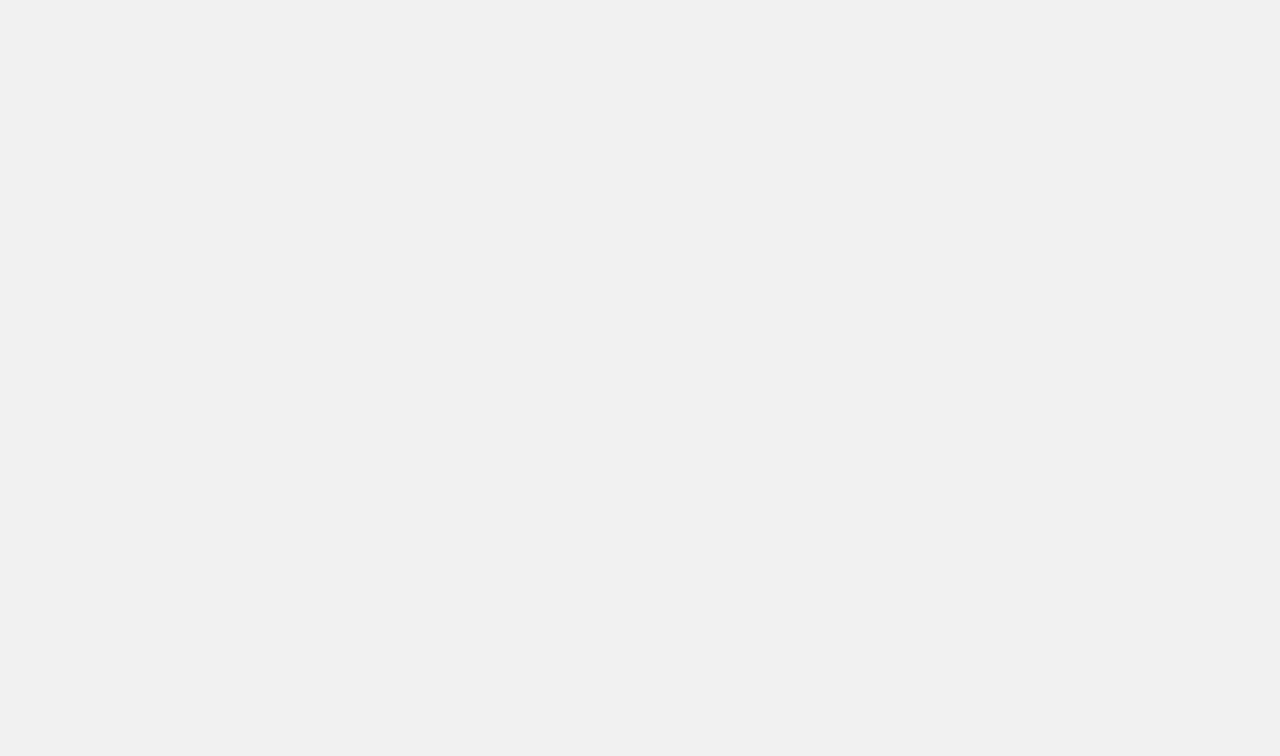
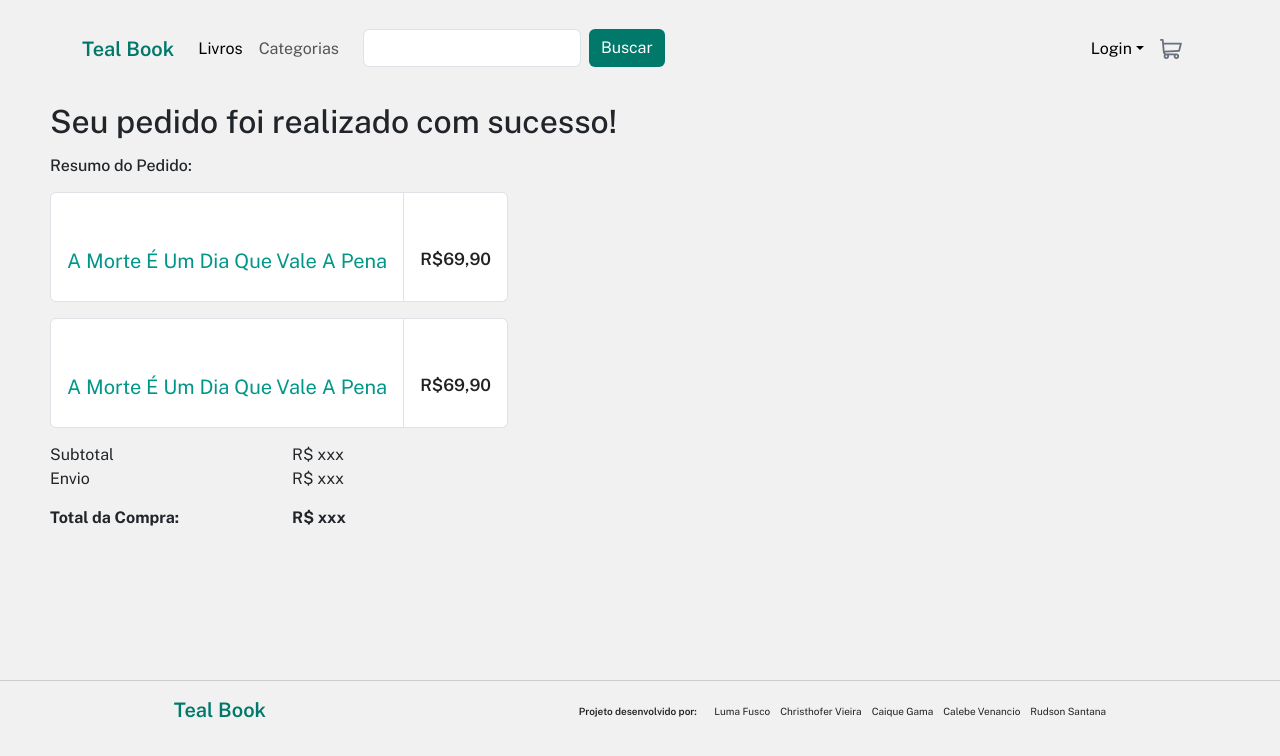
Before and after one commit to LumaFusco/desafio-final-gama-academy, a React (Create React App) app: page /sucesso in a window 1280 px wide. Before the commit this address had no page. Shown: the top 756 px of the page. Built offline with nearby package versions, Linux system fonts and the light colour scheme.

Commit message:
pagina-sucesso-finalizada

```diff
--- a/src/Routes.tsx
+++ b/src/Routes.tsx
@@ -4,6 +4,7 @@ import Login from './pages/Login'
 import Carrinho from './pages/Carrinho'
 import Livro from './pages/Livro'
 import Livros from './pages/Livros'
+import Sucesso from './pages/Sucesso'
 import { CadastroLivro } from './pages/CadastroNovoLivro/CadastroLivro'
 
 
@@ -18,6 +19,7 @@ export default function Routes() {
         <Route path="/carrinho" element={<Carrinho />} />
         <Route path="/login" element={<Login />} />
         <Route path="/cadastro" element={<CadastroLivro />} />
+        <Route path="/sucesso" element={<Sucesso />} />
       </WrapperRoutes>
     </BrowserRouter>
   )
--- /dev/null
+++ b/src/pages/Sucesso/index.tsx
@@ -0,0 +1,90 @@
+import Header from '../../components/Header';
+import Footer from '../../components/footer/Footer';
+import Container from 'react-bootstrap/Container';
+import Row from 'react-bootstrap/Row';
+import Col from 'react-bootstrap/Col';
+import ListGroup from 'react-bootstrap/ListGroup';
+import Form from 'react-bootstrap/Form';
+import Stack from 'react-bootstrap/Stack';
+import InputGroup from 'react-bootstrap/InputGroup';
+import Button from 'react-bootstrap/Button';
+import imageBook from '../../assets/images/A Morte É Um Dia Que Vale A Pena Viver.jpg';
+import { Descricao } from '../../components/DescricaoLivro/descricaoLivro';
+
+import * as C from './sucesso.style';
+
+
+export default function Sucesso() {
+  return (
+    <div>
+      <header>
+        <Header />
+      </header>
+      <main>
+
+        <C.Container>
+          <Row>
+
+            <Col sm={7}>
+              <h2>Seu pedido foi realizado com sucesso!</h2>
+              <h6>Resumo do Pedido:</h6>
+
+              <>
+                {['sm', 'sm'].map((breakpoint) => (
+                  <ListGroup key={breakpoint} horizontal={breakpoint} className="my-2 mt-3">
+
+
+                    <ListGroup.Item>
+                      <div className="nomeLivro">
+                        <Descricao
+                          bookTitle="A Morte É Um Dia Que Vale A Pena" />
+                      </div>
+                    </ListGroup.Item>
+
+                    <ListGroup.Item>
+                      <Descricao bookPrice="R$69,90" />
+                    </ListGroup.Item>
+
+                  </ListGroup>
+                ))}
+              </>
+              <Col sm={6} className="resumo-pedido">
+                <Row>
+                  <Col xs={12} md={8}>
+                    Subtotal
+                  </Col>
+                  <Col xs={6} md={4}>
+                    R$ xxx
+                  </Col>
+                </Row>
+
+                <Row>
+                  <Col xs={12} md={8}>
+                    Envio
+                  </Col>
+                  <Col xs={6} md={4}>
+                    R$ xxx
+                  </Col>
+                </Row>
+
+                <div className="total">
+                  <Row>
+                    <Col xs={12} md={8}>
+                      Total da Compra:
+                    </Col>
+                    <Col xs={6} md={4}>
+                      R$ xxx
+                    </Col>
+                  </Row>
+                </div>
+              </Col>
+            </Col>
+          </Row>
+        </C.Container>
+      </main>
+      <footer>
+        <Footer />
+      </footer>
+    </div>
+  );
+};
--- /dev/null
+++ b/src/pages/Sucesso/sucesso.style.ts
@@ -0,0 +1,22 @@
+import  styled, {css}  from "styled-components";
+
+export const Container = styled.div`
+
+margin-top:20px;
+padding-left:50px;
+padding-right:50px;
+
+h6{
+    margin-top:15px;
+}
+
+.total{
+    margin-top:15px;
+    font-weight:bold;
+}
+
+.resumo-pedido{
+margin-top: 15px;
+}
+
+`;
```
